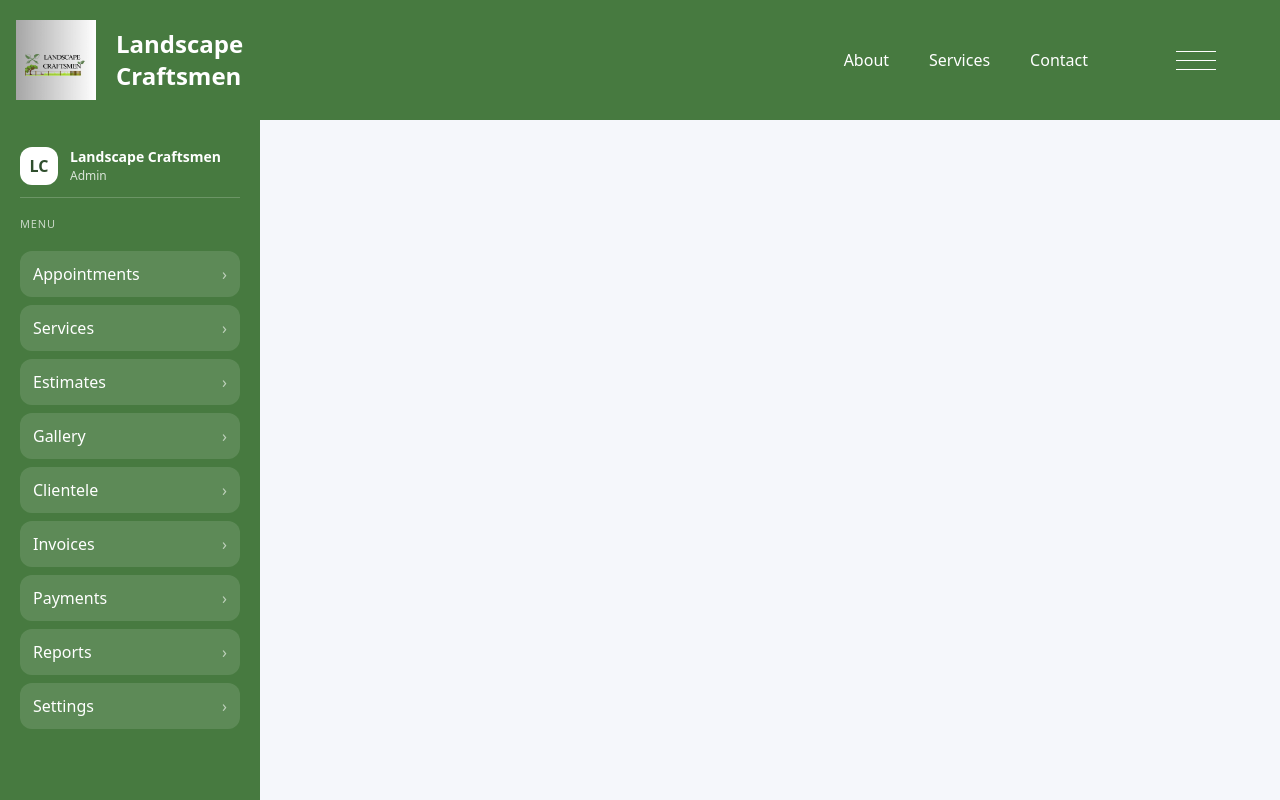
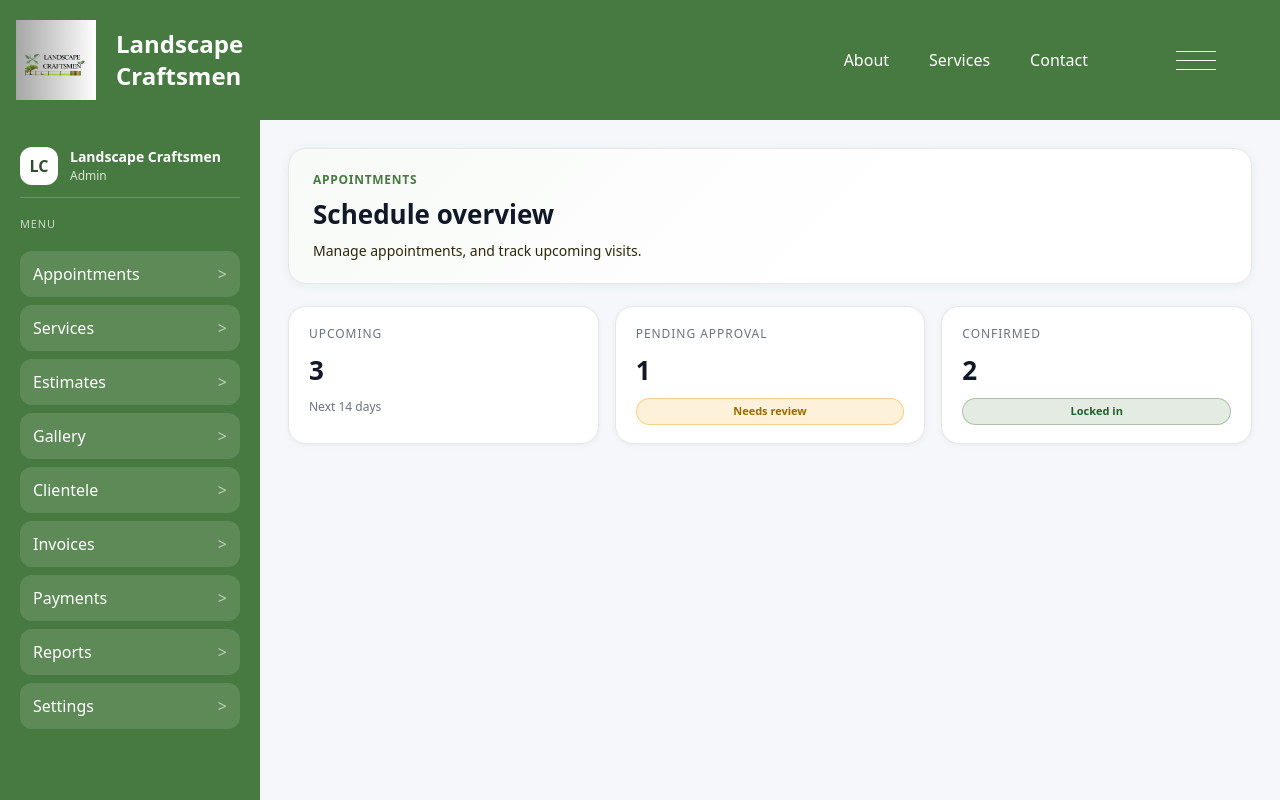
Before and after one commit to Syntactix31/capstone-proj, a Next.js app: page /dashboard/appointments in a window 1280 px wide. Built offline with nearby package versions, Linux system fonts and the light colour scheme.

Commit message:
adminlayout implement

```diff
--- a/src/app/dashboard/appointments/page.js
+++ b/src/app/dashboard/appointments/page.js
@@ -3,7 +3,7 @@
 import { useEffect, useMemo, useState } from "react";
 import Link from "next/link";
 import { useRouter } from "next/navigation";
-import NavBar from "../../components/Navbar.js";
+import AdminLayout from "@/app/components/AdminLayout.js";
 
 const APPOINTMENTS = [
   {
@@ -44,17 +44,11 @@ const APPOINTMENTS = [
   },
 ];
 
-const MENU_ITEMS = [
-  { id: "appointments", label: "Appointments", href: "/dashboard/appointments" },
-  { id: "services", label: "Services", href: "/dashboard/services" },
-  { id: "estimates", label: "Estimates", href: "/dashboard/estimates" },
-  { id: "gallery", label: "Gallery", href: "/dashboard/gallery" },
-  { id: "clients", label: "Clientele", href: "/dashboard/clients" },
-  { id: "invoices", label: "Invoices", href: "/dashboard/invoices" },
-  { id: "payments", label: "Payments", href: "/dashboard/payments" },
-  { id: "reports", label: "Reports", href: "/dashboard/reports" },
-  { id: "settings", label: "Settings", href: "/dashboard/settings" },
-];
+const STATUS_CLASS = {
+  Pending: "admin-badge admin-badge--pending",
+  Confirmed: "admin-badge admin-badge--active",
+  Canceled: "admin-badge admin-badge--muted",
+};
 
 export default function AdminAppointmentsPage() {
     const router = useRouter();
@@ -69,32 +63,40 @@ export default function AdminAppointmentsPage() {
         }
     }, [router]);*/
 
+  const upcoming = appointments.filter((appt) => appt.status !== "Canceled").length;
+  const pending = appointments.filter((appt) => appt.status === "Pending").length;
+  const confirmed = appointments.filter((appt) => appt.status === "Confirmed").length;
+
     return (
-    <div className="admin-page">
-        <header className="admin-header">
-            <NavBar />
-        </header>
+        <AdminLayout>
+            {/*hero card*/}
+            <section className="admin-hero">
+                <div>
+                <p className="admin-kicker">Appointments</p>
+                <h1 className="admin-title">Schedule overview</h1>
+                <p className="admin-subtitle">
+                    Manage appointments, and track upcoming visits.
+                </p>
+                </div>
+            </section>
 
-        <div className="admin-shell">
-            <aside className="admin-sidebar">
-          <div className="admin-sidebar-brand">
-            <span className="admin-sidebar-logo">LC</span>
-            <div>
-              <div className="admin-sidebar-title">Landscape Craftsmen</div>
-              <div className="admin-sidebar-subtitle">Admin</div>
-            </div>
-          </div>
-          <div className="admin-sidebar-section">Menu</div>
-          <nav className="admin-menu">
-            {MENU_ITEMS.map((item) => (
-              <Link key={item.id} href={item.href} className="admin-menu-link">
-                <span>{item.label}</span>
-                <span className="admin-menu-arrow">›</span>
-              </Link>
-            ))}
-          </nav>
-        </aside>
-        </div>
-    </div>
+            <section className="admin-summary-grid">
+                <article className="admin-card admin-card--stat">
+                    <div className="admin-stat-title">Upcoming</div>
+                    <div className="admin-stat-value">{upcoming}</div>
+                    <div className="admin-muted">Next 14 days</div>
+                </article>
+                <article className="admin-card admin-card--stat">
+                    <div className="admin-stat-title">Pending approval</div>
+                    <div className="admin-stat-value">{pending}</div>
+                <span className={STATUS_CLASS.Pending}>Needs review</span>
+                </article>
+                <article className="admin-card admin-card--stat">
+                    <div className="admin-stat-title">Confirmed</div>
+                    <div className="admin-stat-value">{confirmed}</div>
+                <span className={STATUS_CLASS.Confirmed}>Locked in</span>
+                </article>
+            </section>
+        </AdminLayout>
     )
 }
```
